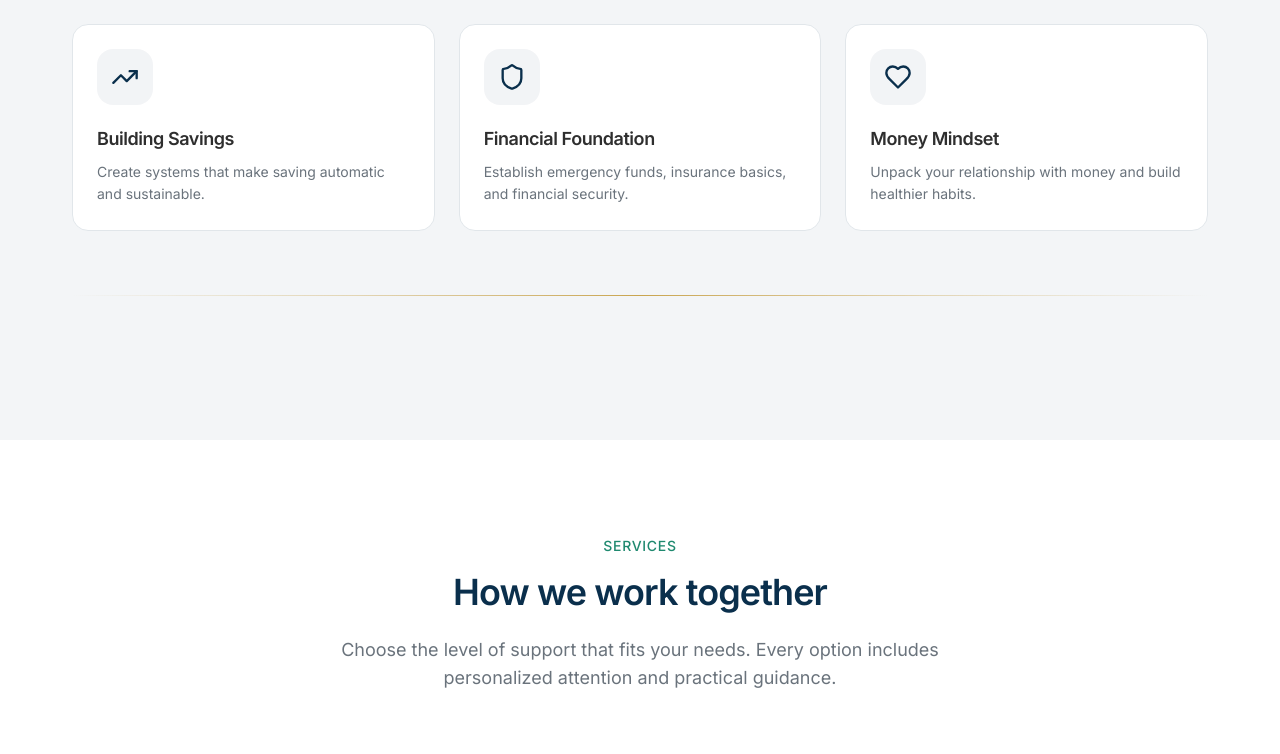
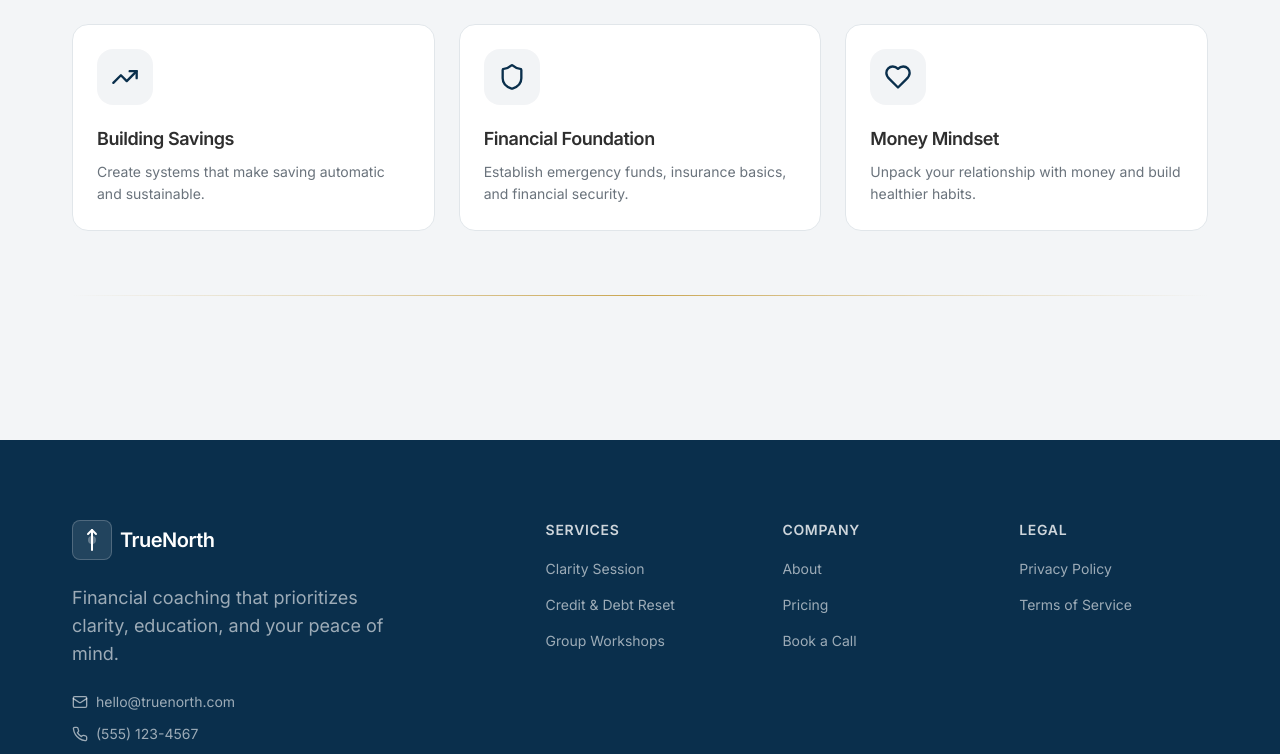
Before and after one commit to Jaan-J/truenorth, a React (Vite) app: page / in a window 1280 px wide. Shown: the part 2000-2754 px from the top of the page. Built offline with nearby package versions, Linux system fonts and the light colour scheme; the HTML template or start-up script is replaced by a standard one.

Commit message:
remove unnecessary components

```diff
--- a/src/pages/Index.tsx
+++ b/src/pages/Index.tsx
@@ -15,10 +15,10 @@ const Index = () => {
         <Hero />
         <WhoThisIsFor />
         <WhatWeHelpWith />
-        <ServicesOverview />
-        <WhyTrueNorth />
+        {/* <ServicesOverview /> */}
+        {/* <WhyTrueNorth /> */}
         {/* Testimonials section placeholder for later */}
-        <FinalCTA />
+        {/* <FinalCTA /> */}
       </main>
       <Footer />
     </div>
```
